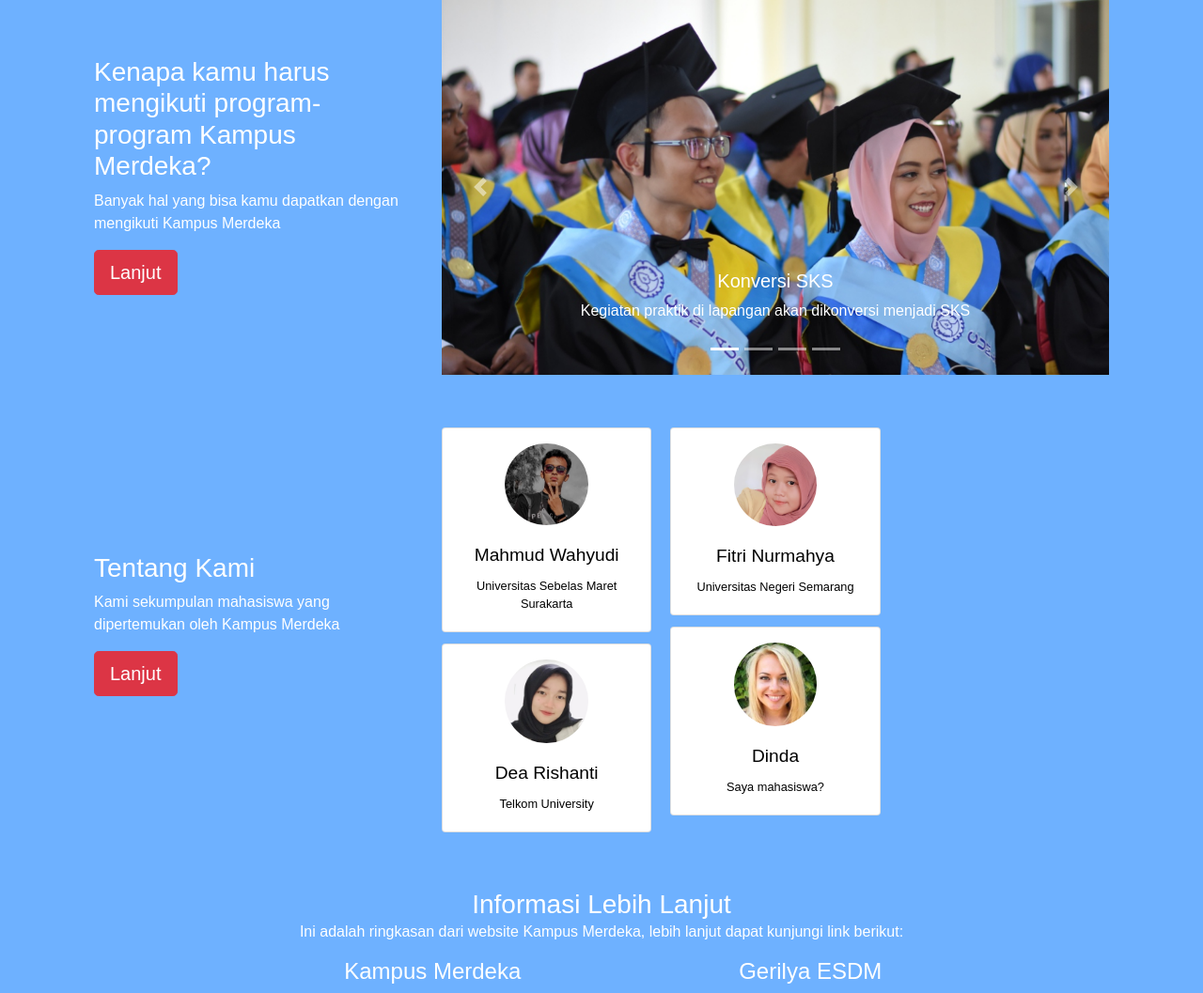
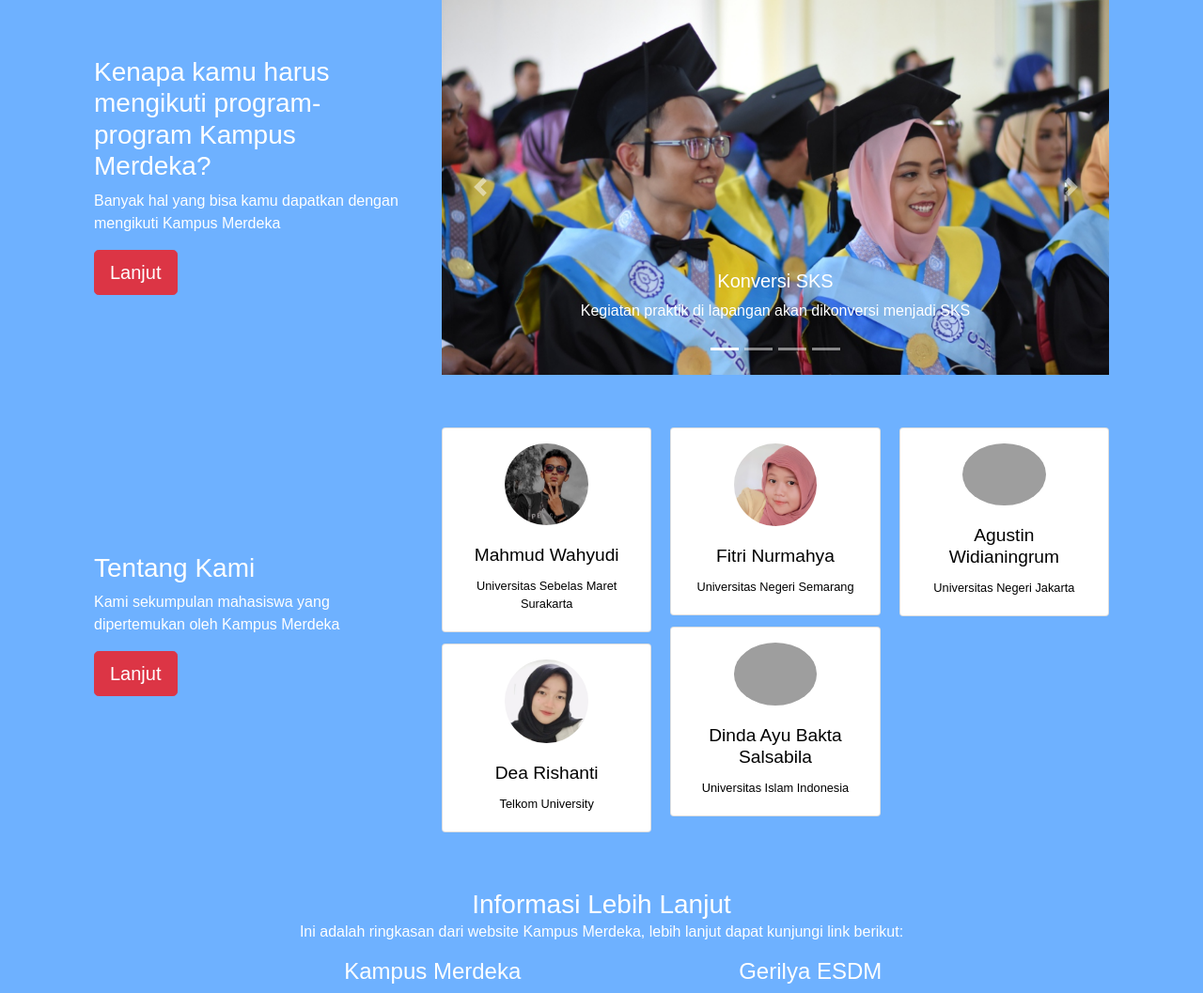
Before and after one commit to mahmudwhd/WebKadekBot, a Flask app: page / in a window 1280 px wide. Shown: the part 1444-2501 px from the top of the page at 94% size. Run offline with Flask 2, Linux system fonts and the light colour scheme; some libraries are stand-ins or nearby versions; some web fonts are replaced; grey boxes are pictures that could not be loaded.

Commit message:
Update base.html

```diff
--- a/templates/base.html
+++ b/templates/base.html
@@ -244,11 +244,17 @@
                </div>
 
                <div class="card text-center">
-                  <img src="static/images/Rectangle 1.jpg" class="card-img-top mt-3 rounded-circle">
+                  <img src="static/images/dinda.jpg" class="card-img-top mt-3 rounded-circle">
                   <div class="card-body">
-                     <h5 class="card-title">Dinda</h5>
-                     <p class="card-text">Saya mahasiswa?</p>
+                     <h5 class="card-title">Dinda Ayu Bakta Salsabila</h5>
+                     <p class="card-text">Universitas Islam Indonesia</p>
                   </div>
+                </div>
+                <div class="card text-center">
+                  <img src="static/images/agustin.jpg" class="card-img-top mt-3 rounded-circle">
+                  <div class="card-body">
+                     <h5 class="card-title">Agustin Widianingrum</h5>
+                     <p class="card-text">Universitas Negeri Jakarta</p>
                   </div>
                </div>
             </div>
```
